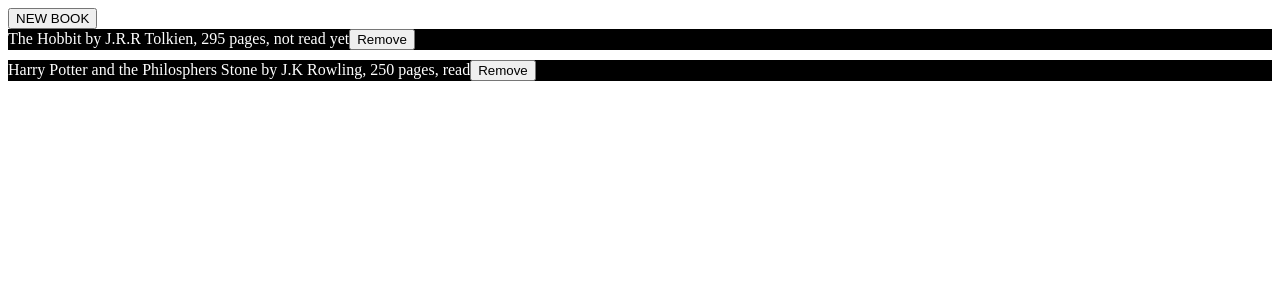
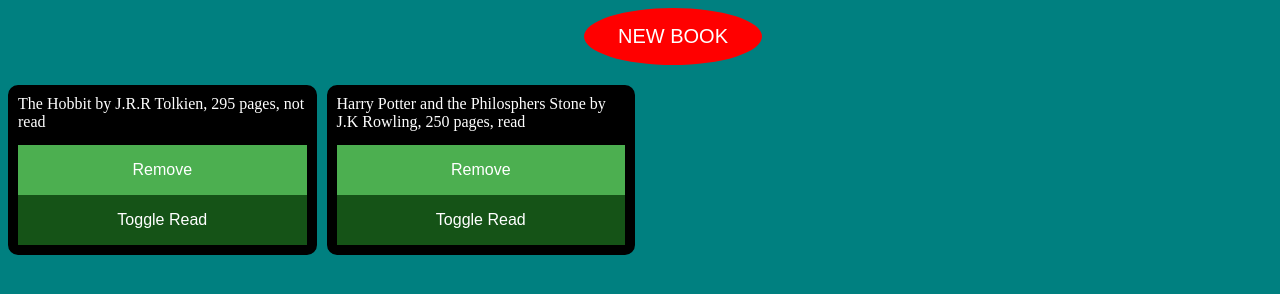
Before and after one commit to SkyBurbuja/library, a plain HTML site: page index.html in a window 1280 px wide. Drawn offline with Linux system fonts and the light colour scheme.

Commit message:
Add toggle reader and remove button functionality and improved presentation

```diff
--- a/js/script.js
+++ b/js/script.js
@@ -5,7 +5,7 @@
     this.author = author
     this.pages = pages
     this.read = read
-    this.info = () => {
+    this.info = (read) => {
         return `${title} by ${author}, ${pages} pages, ${read}`;
     }
 }
@@ -25,7 +25,7 @@
 }
 
 //Dummy books to gauge display
-const theHobbit = new book('The Hobbit','J.R.R Tolkien',295,'not read yet');
+const theHobbit = new book('The Hobbit','J.R.R Tolkien',295,'not read');
 const harryPotterPS = new book('Harry Potter and the Philosphers Stone','J.K Rowling',250,'read');
 
 addBookToLibrary(theHobbit);
@@ -42,30 +42,65 @@
     removeAllChildNodes(bookContainer);
 
 
+
     for(let i = 0; i<myLibrary.length;i++){
         let newBookCard = document.createElement('div');
         newBookCard.setAttribute('id',`book${i}`);
         newBookCard.setAttribute('class','bookCard');
-        newBookCard.textContent = myLibrary[i].info();
-        createBookRemovalButton(newBookCard);
+        newBookCard.textContent = myLibrary[i].info(myLibrary[i].read);
+        createBookRemovalButton(newBookCard,i);
+        createReadButton(newBookCard,i);
         bookContainer.appendChild(newBookCard);
     }
+
+    const readToggle = document.querySelectorAll('.read');
+    readToggle.forEach(button => button.addEventListener('click',toggleRead));
+
+    const removal = document.querySelectorAll('.remove');
+    removal.forEach(button => button.addEventListener('click',remove));
 }
 
-function createBookRemovalButton(bookCard){
+function createBookRemovalButton(bookCard,i){
     const newButton = document.createElement('button');
     newButton.textContent = 'Remove';
     newButton.setAttribute('class','remove');
+    newButton.setAttribute('id',`${i}`);
     bookCard.appendChild(newButton);
-}
-
-function remove(e){
 
 }
 
+function createReadButton(bookCard,i){
+    const newButton = document.createElement('button');
+    newButton.textContent = 'Toggle Read';
+    newButton.setAttribute('class','read');
+    newButton.setAttribute('id',`${i}`);
+    bookCard.appendChild(newButton);
+
+}
+
+
+function remove(e){
+    let dataIndex = parseInt(e.target.id)
+    for(i=0;i<myLibrary.length;i++){
+        if(dataIndex == i){
+            myLibrary.splice(i,1);
+        }
+    }
+    displayBooks();
+}
+
+function toggleRead(e){
+    let dataIndex = parseInt(e.target.id);
+
+    if(myLibrary[dataIndex].read=='read'){
+        myLibrary[dataIndex].read = 'not read';
+    }else if(myLibrary[dataIndex].read =='not read'){
+        myLibrary[dataIndex].read = 'read';
+    }
+
+    displayBooks();
+}
 const createNewBookBtn = document.querySelector('#addBook');
 createNewBookBtn.addEventListener('click',createNewBook);
 
-const removal = document.querySelectorAll('.remove');
-removal.forEach(button => button.addEventListener('click',remove));
 displayBooks();
--- a/stylesheet.css
+++ b/stylesheet.css
@@ -1,9 +1,59 @@
+body{
+    background-color: teal;
+}
+
 .bookCard{
     background-color: black;
+    font-size: 16px;
     color:white;
+    width: 1fr;
+    height:150px;
+    border: 10px solid black;
+    border-radius: 10px;
+    display: grid;
+    grid-template-rows: 1fr 1fr 1fr;
+
 }
 
 #bookContainer{
     display: grid;
-    row-gap: 10px;;
+    grid-template-columns: repeat(4,1fr);
+    column-gap: 10px;
+    row-gap: 10px;
+    margin-top: 20px;
 }
+
+.remove{
+  background-color: #4CAF50; /* Green */
+  border: none;
+  color: white;
+  padding: 10px 10x;
+  text-align: center;
+  text-decoration: none;
+  display: inline-block;
+  font-size: 16px;
+}
+
+#addBook{
+    background-color: red;
+    color:white;
+    border: 2px solid red;
+    border-radius: 50%;
+    padding: 15px 32px;
+    text-align: center;
+    text-decoration: none;
+    display: inline-block;
+    font-size: 20px;
+    margin-left: 45vw;
+}
+
+.read{
+    background-color: #155317; /* Green */
+    border: none;
+    color: white;
+    padding: 10px 10x;
+    text-align: center;
+    text-decoration: none;
+    display: inline-block;
+    font-size: 16px;
+}
```
